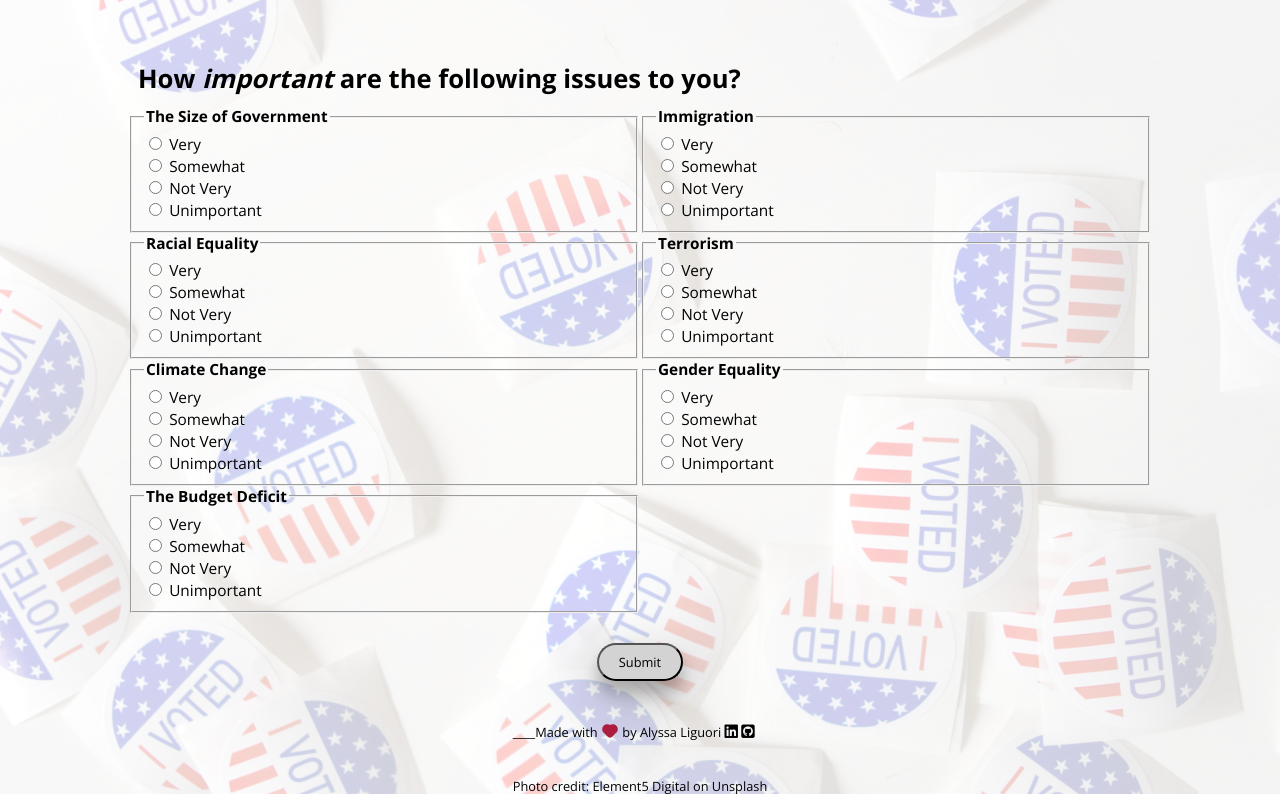
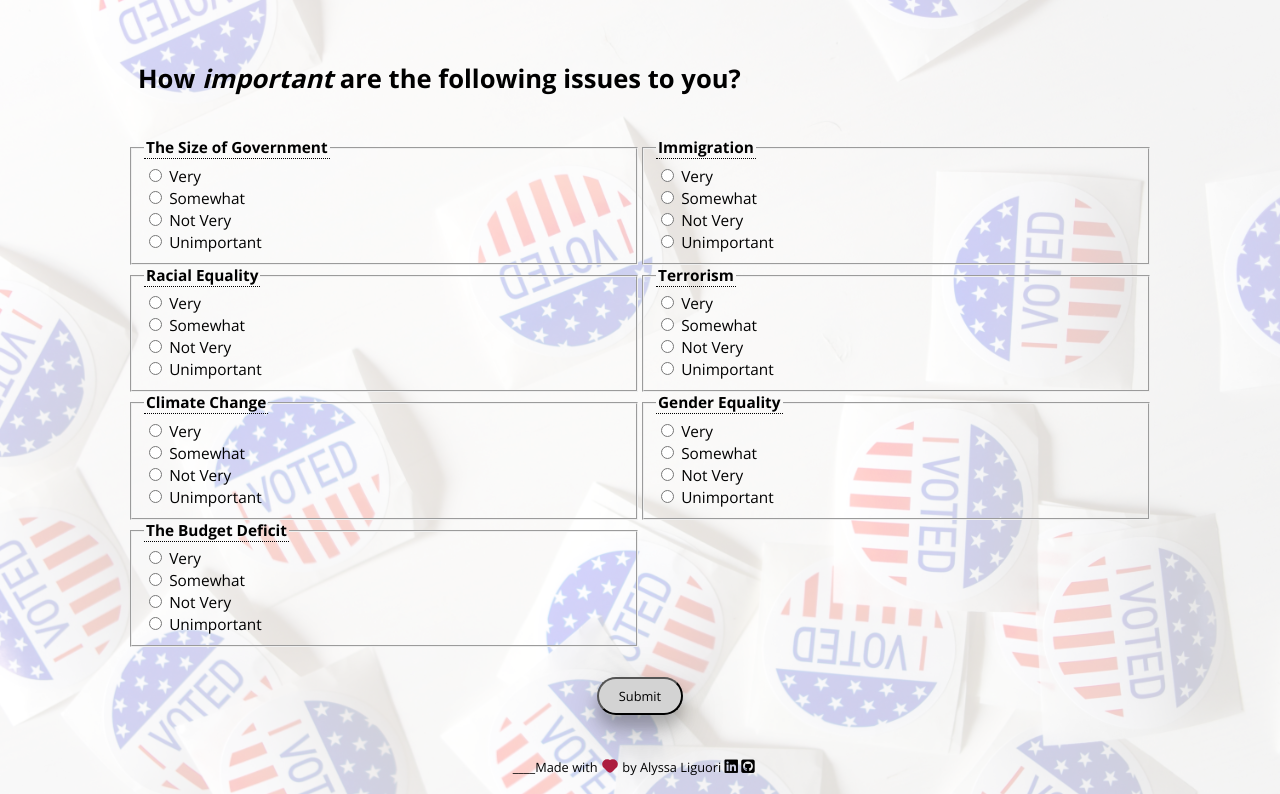
Before and after one commit to ali0003433/pred-by-issue-app, a Flask app: page / in a window 1280 px wide. Shown: the top 794 px of the page. Run offline with Flask 2, Linux system fonts and the light colour scheme; some libraries are stand-ins or nearby versions.

Commit message:
Add tooltips

```diff
--- a/static/css/main.css
+++ b/static/css/main.css
@@ -22,6 +22,7 @@ h5.directions{
       justify-content: center;
       align-items: center;
       margin: 10px;
+      padding-bottom: 3%;
       }
  .column {flex: 50%;
       }
@@ -122,3 +123,37 @@ icon {
       color: black;
       font-size: 1.2vw;
 }
+
+legend {
+      border-bottom: dotted black;
+
+}
+.tooltip {
+      position: relative;
+      display: inline-block;
+      border-bottom: 1px dotted black;
+    }
+
+    .tooltip .tooltiptext {
+      visibility: hidden;
+      width: 120px;
+      background-color: black;
+      color: #fff;
+      text-align: center;
+      border-radius: 6px;
+      padding: 5px 0;
+      position: absolute;
+      z-index: 1;
+      bottom: 100%;
+      left: 50%;
+      margin-left: -60px;
+
+      /* Fade in tooltip - takes 1 second to go from 0% to 100% opac: */
+      opacity: 0;
+      transition: opacity 1s;
+    }
+
+    .tooltip:hover .tooltiptext {
+      visibility: visible;
+      opacity: 1;
+    }
--- a/static/css/res.css
+++ b/static/css/res.css
@@ -17,9 +17,7 @@ body {
 }
 * { font-family: 'Open Sans', sans-serif;
 }
-form{
-      padding: 5%;
-}
+
 div.results {
       padding-top: 5%;
       font-size: 5vw;
--- a/templates/index.html
+++ b/templates/index.html
@@ -14,7 +14,10 @@
             <div class = 'row'>
             <div class = 'column'>
                 <fieldset>
-                    <legend>The Size of Government</legend>
+                    <legend class = 'tooltip'>The Size of Government<span class="tooltiptext">Reducing the size of government</span></legend>
+
+
+
                     <div>
                         <input type = 'radio' name = 'size' value = '1' id = 'size1'>
                         <label for = 'size1'>Very</label><br>
@@ -27,7 +30,7 @@
                     </div>
                 </fieldset>
                 <fieldset>
-                    <legend>Racial Equality</legend>
+                    <legend class= 'tooltip'>Racial Equality<span class="tooltiptext">Increasing racial equality</span></legend>
                     <div>
                         <input type = 'radio' name = 'racial' value= '1' id = 'racial1'>
                         <label for = 'racial1'>Very</label><br>
@@ -40,7 +43,7 @@
                     </div>
                 </fieldset>
                 <fieldset>
-                    <legend>Climate Change</legend>
+                    <legend class= 'tooltip'>Climate Change<span class="tooltiptext">Combating the effects of climate change</span></legend>
                     <div>
                         <input type = 'radio' name = 'climate' value= '1' id = 'climate1'>
                         <label for = 'climate1'>Very</label><br>
@@ -55,7 +58,7 @@
             </div>
             <div class = 'column'>
                 <fieldset>
-                    <legend>Immigration</legend>
+                    <legend class = 'tooltip'>Immigration<span class="tooltiptext">Restricting immigration</span></legend>
                     <div>
                         <input type = 'radio' name = 'immigration' value= '1' id = 'immigration1'>
                         <label for = 'immigration1'>Very</label><br>
@@ -68,7 +71,7 @@
                     </div>
                 </fieldset>
                 <fieldset>
-                    <legend>Terrorism</legend>
+                    <legend class ='tooltip'>Terrorism<span class="tooltiptext">Combating terrorism</span></legend>
                     <div>
                         <input type = 'radio' name = 'terrorism' value= '1' id = 'terrorism1' >
                         <label for = 'terrorism1'>Very</label><br>
@@ -81,7 +84,7 @@
                     </div>
                 </fieldset>
                 <fieldset>
-                    <legend>Gender Equality</legend>
+                    <legend class = 'tooltip'>Gender Equality<span class="tooltiptext">Increasing gender equality</span></legend>
                     <div>
                         <input type = 'radio' name = 'gender' value= '1' id = 'gender1' >
                         <label for = 'gender1'>Very</label><br>
@@ -98,7 +101,7 @@
         <div>
             <div class='last'>
             <fieldset>
-                    <legend>The Budget Deficit</legend>
+                    <legend class = 'tooltip'>The Budget Deficit<span class="tooltiptext">Reducing the national debt</span></legend>
                     <div>
                         <input type = 'radio' name = 'budget' value= '1' id = 'budget1'>
                         <label for = 'budget1'>Very</label><br>
```
